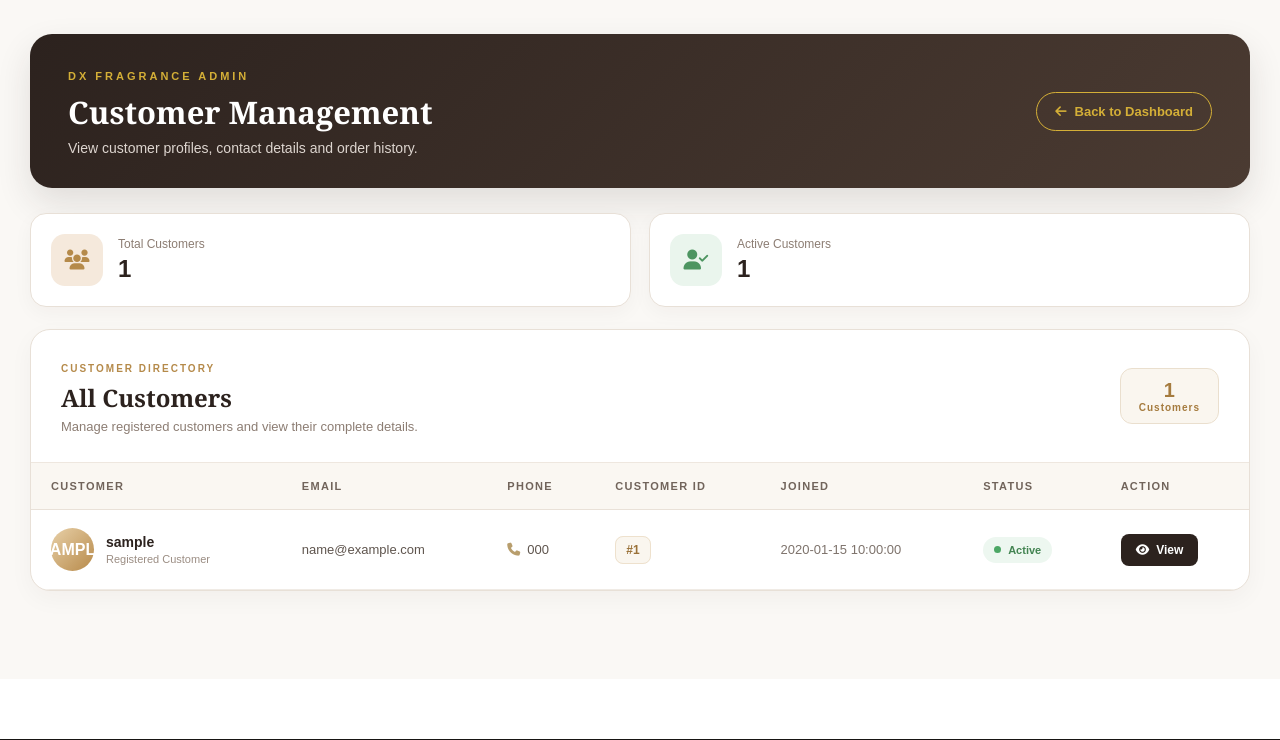
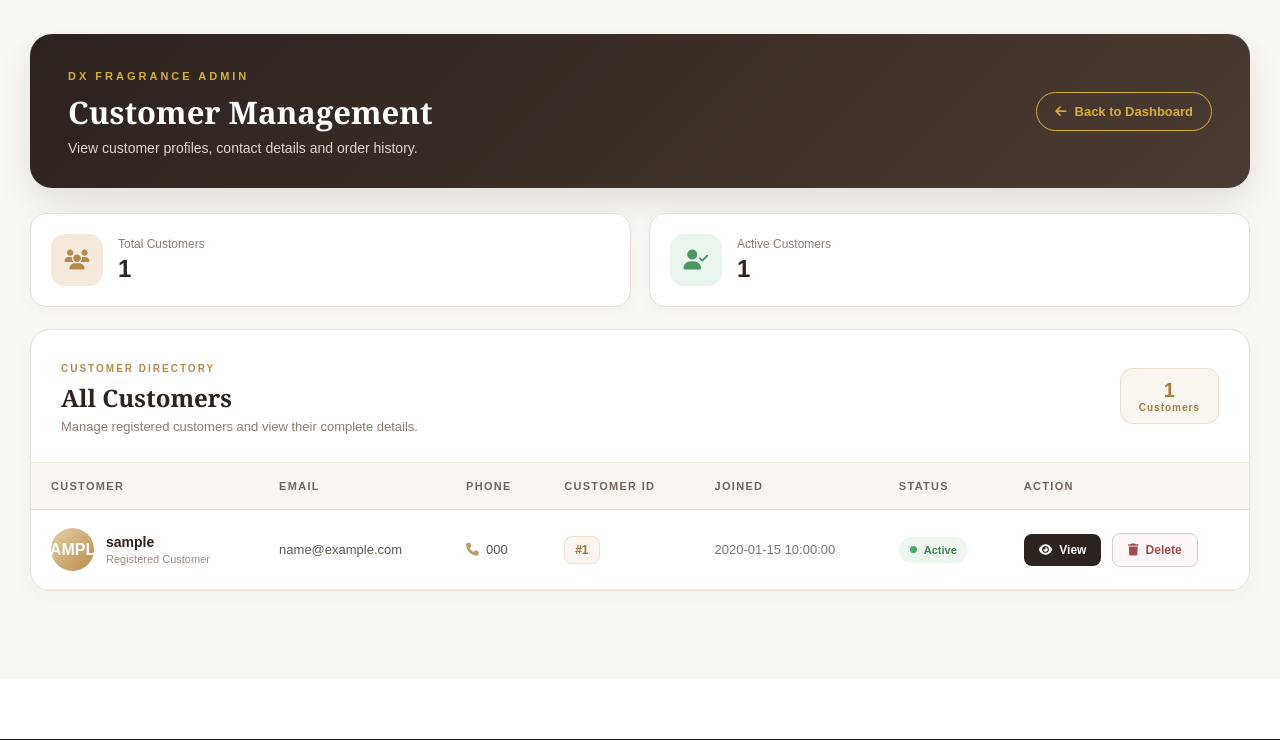
Before and after one commit to dikshadohra-alt/DX-Fragrance, a Flask app: template app/templates/admin/customers.html in a window 1280 px wide. Shown: the part 87-827 px from the top of the page. Run offline with Flask 3, Linux system fonts and the light colour scheme; the template is opened without the code that fills it: most values are stand-ins (such as "Sample title", 1, 10 or a date in 2020); data that the repository does not hold is empty.

Commit message:
Fix customer actions and delete button

```diff
--- a/app/templates/admin/customers.html
+++ b/app/templates/admin/customers.html
@@ -224,6 +224,21 @@ DX Fragrance | Customer Management
                                 View
                             </a>
 
+                            <form
+                                method="POST"
+                                action="{{ url_for('admin.delete_customer', customer_id=customer['id']) }}"
+                                onsubmit="return confirm('Are you sure you want to delete this customer?');"
+                                style="display:inline;"
+                            >
+                                <button
+                                    type="submit"
+                                    class="dx-delete-btn"
+                                >
+                                    <i class="fa-solid fa-trash"></i>
+                                    Delete
+                                </button>
+                            </form>
+
                         </td>
 
                     </tr>
@@ -235,8 +250,6 @@ DX Fragrance | Customer Management
             </table>
 
         </div>
-
-
         {% else %}
 
         <!-- EMPTY -->
@@ -847,6 +860,32 @@ DX Fragrance | Customer Management
 }
 
 
+/* DELETE BUTTON */
+
+.dx-delete-btn {
+    display: inline-flex;
+    align-items: center;
+    justify-content: center;
+    gap: 7px;
+    padding: 9px 15px;
+    margin-left: 7px;
+    border: 1px solid #e3caca;
+    border-radius: 8px;
+    background: #fff7f7;
+    color: #a64b4b;
+    font-size: 12px;
+    font-weight: 600;
+    cursor: pointer;
+    transition: 0.25s;
+}
+
+.dx-delete-btn:hover {
+    background: #a64b4b;
+    color: white;
+    transform: translateY(-1px);
+}
+
+
 /* EMPTY */
 
 .dx-empty-state {
```
